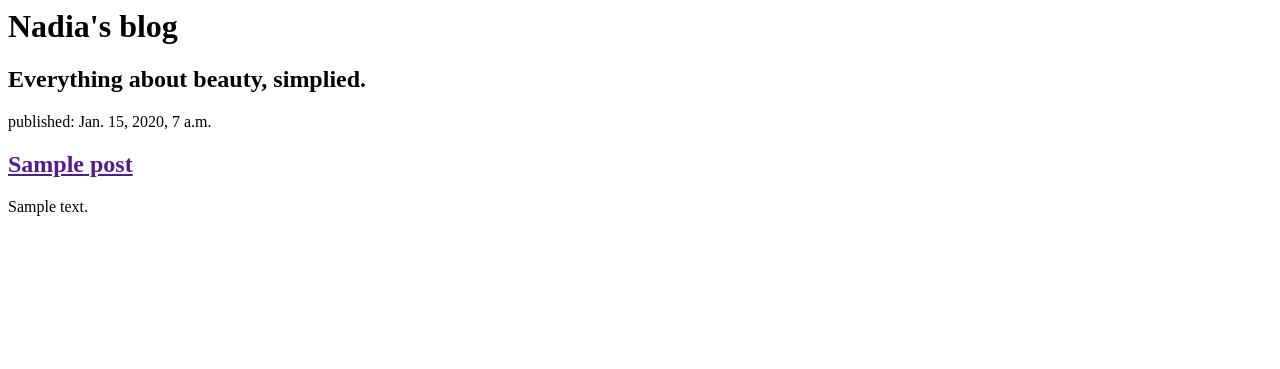
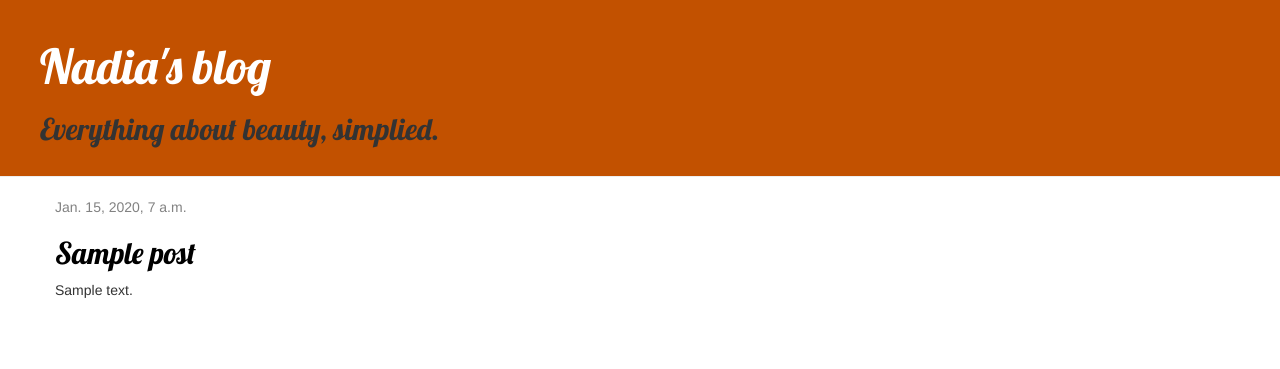
Before and after one commit to nadiaayala/my-first-blog, a Django app: page / in a window 1280 px wide. Shown: the top 369 px of the page. Run offline with Django 3.2, Linux system fonts and the light colour scheme; tables that the repository leaves empty hold one stand-in row (values such as "Sample post"); some libraries are stand-ins or nearby versions.

Commit message:
Added view and template for detailed blog post as well as CSS for the site.

```diff
--- /dev/null
+++ b/blog/static/css/blog.css
@@ -0,0 +1,46 @@
+.page-header {
+    background-color: #C25100;
+    margin-top: 0;
+    padding: 20px 20px 20px 40px;
+}
+
+.page-header h1, .page-header h1 a, .page-header h1 a:visited, .page-header h1 a:active {
+    color: #ffffff;
+    font-size: 36pt;
+    text-decoration: none;
+}
+
+.content {
+    margin-left: 40px;
+}
+
+h1, h2, h3, h4 {
+    font-family: 'Lobster', cursive;
+}
+
+.date {
+    color: #828282;
+}
+
+.save {
+    float: right;
+}
+
+.post-form textarea, .post-form input {
+    width: 100%;
+}
+
+.top-menu, .top-menu:hover, .top-menu:visited {
+    color: #ffffff;
+    float: right;
+    font-size: 26pt;
+    margin-right: 20px;
+}
+
+.post {
+    margin-bottom: 70px;
+}
+
+.post h2 a, .post h2 a:visited {
+    color: #000000;
+}
--- /dev/null
+++ b/blog/templates/blog/base.html
@@ -0,0 +1,50 @@
+{% load static %}
+<html>
+
+<head>
+    <title> Nadia's blog</title>
+    <link rel="stylesheet" href="//maxcdn.bootstrapcdn.com/bootstrap/3.2.0/css/bootstrap.min.css">
+    <link rel="stylesheet" href="//maxcdn.bootstrapcdn.com/bootstrap/3.2.0/css/bootstrap-theme.min.css">
+    <link href="//fonts.googleapis.com/css?family=Lobster&subset=latin,latin-ext" rel="stylesheet" type="text/css">
+    <link rel="stylesheet" href="{% static 'css/blog.css' %}">
+</head>
+
+<body>
+        <div class="page-header">
+            <h1><a href="/">Nadia's blog</a></h1>
+            <h2> Everything about beauty, simplied.</h2>
+        </div>
+        <div class="content container">
+            <div class="row">
+                <div class="col-md-8">
+                {% block content %}
+                {% endblock %}
+                </div>
+            </div>
+        </div>
+    </body>
+
+<!-- <body>
+    <div class="page-header">
+        <h1> Nadia's blog</h1>
+        <h2> Everything about beauty, simplied.</h2>
+    </div>
+
+    <div class="content container">
+        <div class="row">
+            <div class="col-md-8">
+                {% for post in posts %}
+                <div class="post">
+                    <div class="date">
+                        <p>published: {{ post.published_date }}</p>
+                    </div>
+                    <h2><a href="">{{ post.title }}</a></h2>
+                    <p>{{ post.text|linebreaksbr }}</p>
+                </div>
+                {% endfor %}
+            </div>
+        </div>
+    </div>
+</body> -->
+
+</html>
--- a/blog/templates/blog/post_list.html
+++ b/blog/templates/blog/post_list.html
@@ -1,27 +1,13 @@
-<html>
+{% extends 'blog/base.html' %}
 
-<head>
-    <title> Nadia's blog</title>
-</head>
-
-<body>
-    <div>
-        <h1> Nadia's blog</h1>
-        <h2> Everything about beauty, simplied.</h2>
-    </div>
-
-
+{% block content %}
     {% for post in posts %}
-    <div>
-        <p>published: {{ post.published_date }}</p>
-        <h2><a href="">{{ post.title }}</a></h2>
-        <p>{{ post.text|linebreaksbr }}</p>
-    </div>
+        <div class="post">
+            <div class="date">
+                {{ post.published_date }}
+            </div>
+            <h2><a href="{% url 'post_detail' pk=post.pk %}">{{ post.title }}</a></h2>
+            <p>{{ post.text|linebreaksbr }}</p>
+        </div>
     {% endfor %}
-
-
-
-
-</body>
-
-</html>
+{% endblock %}
--- a/blog/urls.py
+++ b/blog/urls.py
@@ -3,4 +3,5 @@ from . import views
 
 urlpatterns = [
     path('', views.post_list, name='post_list'),
+    path('post/<int:pk>/', views.post_detail, name='post_detail'),
 ]
--- a/blog/views.py
+++ b/blog/views.py
@@ -1,4 +1,4 @@
-from django.shortcuts import render
+from django.shortcuts import render, get_object_or_404
 from django.utils import timezone
 from .models import Post
 # Create your views here.
@@ -7,3 +7,7 @@ from .models import Post
 def post_list(request):
     posts = Post.objects.filter(published_date__lte=timezone.now()).order_by('published_date')
     return render(request, 'blog/post_list.html', {'posts': posts})
+
+def post_detail (request, pk):
+    post = get_object_or_404(Post, pk=pk)
+    return render(request, 'blog/post_detail.html', {'post': post})
```
Also changed, not shown: blog/templates/blog/post_detail.html (added, +13 -0 lines).
